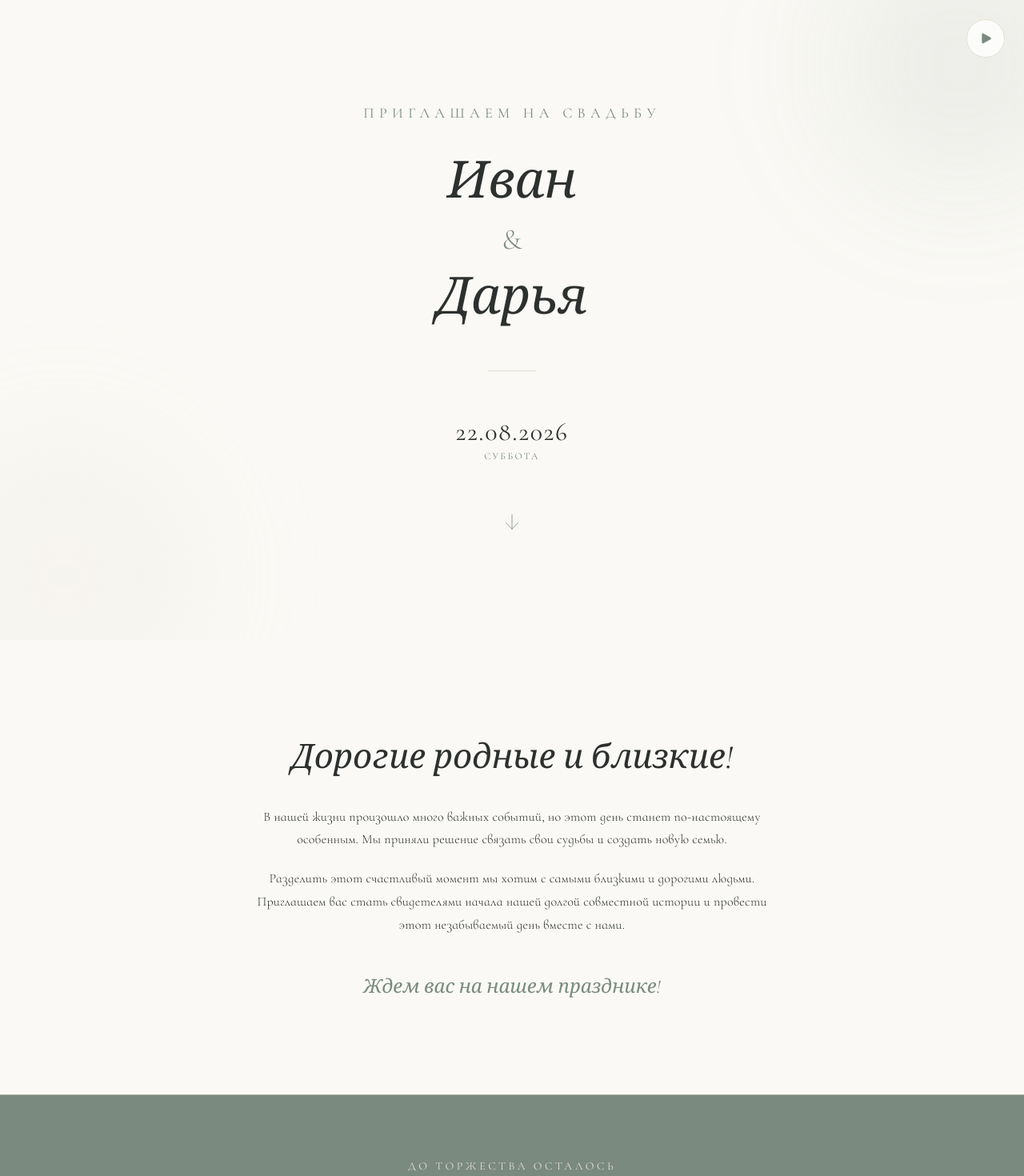
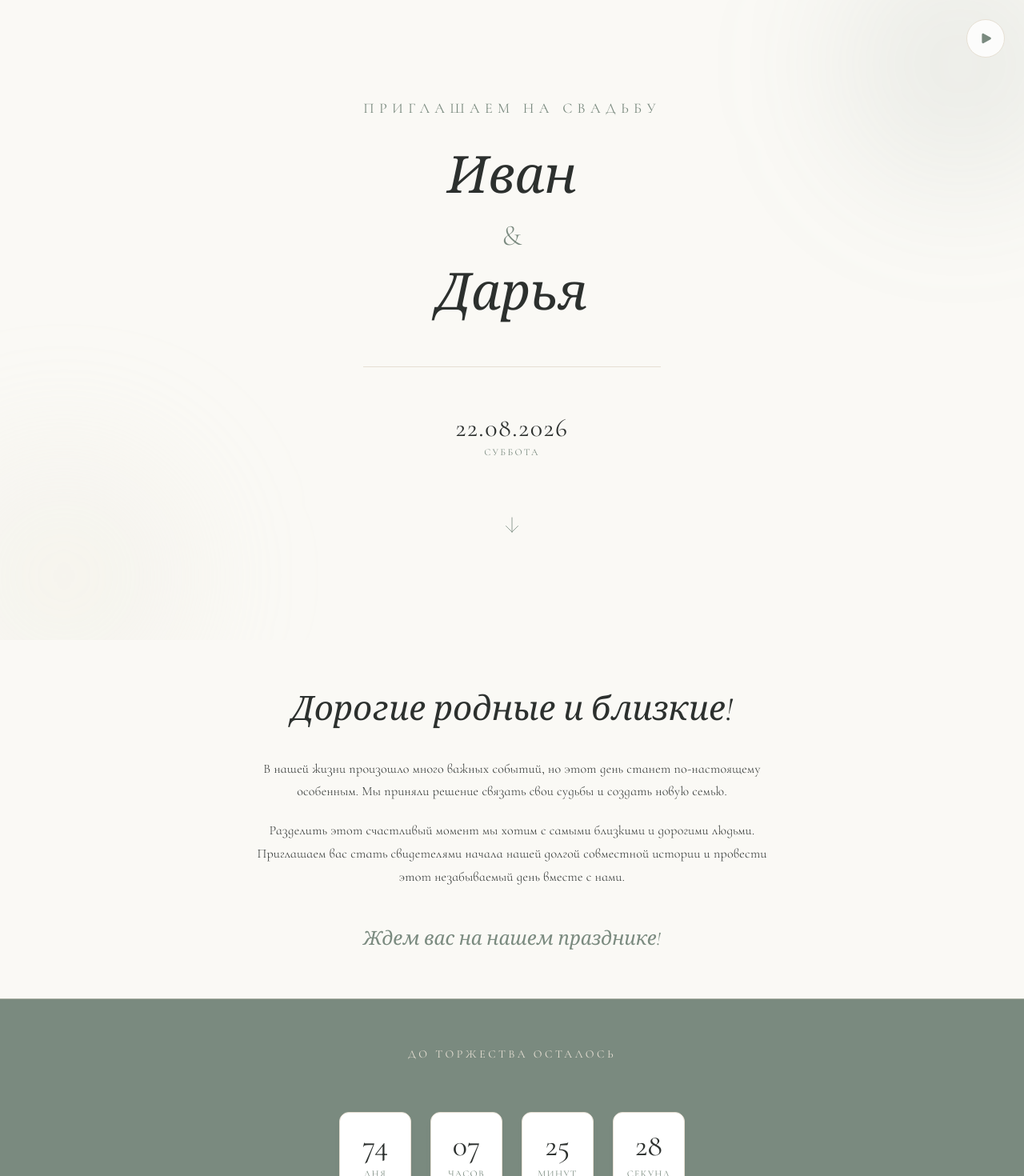
Before and after one commit to IvanK9/wedding-invitation, a React (Vite) app: page / in a window 1280 px wide. Shown: the top 1470 px of the page at 80% size. Built offline with nearby package versions, Linux system fonts and the light colour scheme; no server answers.

Commit message:
feat: add new change

```diff
--- a/src/App.tsx
+++ b/src/App.tsx
@@ -7,7 +7,8 @@ import RSVP from "./sections/RSVP/RSVP";
 
 export default function App() {
   return (
-    <main className="w-full min-h-screen bg-wedding-bg selection:bg-wedding-accent selection:text-white">
+    <div>
+      <main>
         <Hero />
         <About />
         <TimerSection />
@@ -15,5 +16,6 @@ export default function App() {
         <Location />
         <RSVP />
       </main>
+    </div>
   );
 }
--- a/src/sections/About/About.module.css
+++ b/src/sections/About/About.module.css
@@ -1,5 +1,5 @@
 .about {
-  padding: 80px 16px;
+  padding: 60px 16px;
   width: 100%;
   display: flex;
   justify-content: center;
@@ -52,7 +52,7 @@
 
 @media (min-width: 768px) {
   .about {
-    padding: 120px 24px;
+    padding: 60px 24px;
   }
 
   .about__title {
--- a/src/sections/About/About.tsx
+++ b/src/sections/About/About.tsx
@@ -2,7 +2,7 @@ import styles from "./About.module.css";
 
 export default function About() {
   return (
-    <section className={styles.about}>
+    <section className={styles.about} id="about">
       <div className={styles["about__container"]}>
         <h2 className={styles["about__title"]}>Дорогие родные и близкие!</h2>
 
--- a/src/sections/Hero/Hero.module.css
+++ b/src/sections/Hero/Hero.module.css
@@ -103,7 +103,7 @@
 
 
 .hero__divider {
-  width: 60px;
+  width: 100%;
   height: 1px;
   background-color: var(--wedding-sand);
   margin: 24px 0;
@@ -132,19 +132,31 @@
   color: var(--wedding-accent);
 }
 
-
-.hero__scroll-icon {
+.hero__scroll-btn {
   margin-top: 32px;
   color: rgba(122, 138, 127, 0.8);
+  background: none;
+  border: none;
+  padding: 8px;
+  cursor: pointer;
+  outline: none;
+  display: flex;
+  align-items: center;
+  justify-content: center;
+  transition: transform 0.3s ease, color 0.3s ease;
   animation: scrollBounce 2s infinite;
 }
 
-.hero__scroll-icon svg {
+.hero__scroll-btn:hover {
+  color: var(--wedding-accent);
+  transform: scale(1.15);
+}
+
+.hero__scroll-btn svg {
   width: 24px;
   height: 24px;
   stroke-width: 1px;
 }
-
 
 .hero__decor {
   position: absolute;
--- a/src/sections/Hero/Hero.tsx
+++ b/src/sections/Hero/Hero.tsx
@@ -22,11 +22,20 @@ export default function Hero() {
     setIsPlaying(!isPlaying);
   };
 
+  const scrollToNextSection = () => {
+    const nextSection = document.getElementById('about'); // Ищем блок по id
+    if (nextSection) {
+      nextSection.scrollIntoView({
+        behavior: 'smooth',
+        block: 'start'
+      });
+    }
+  };
+
   return (
     <section className={styles.hero}>
       <audio ref={audioRef} src={heroSong} loop />
 
-      {}
       <button
         onClick={toggleMusic}
         className={styles["hero__music-button"]}
@@ -64,7 +73,6 @@ export default function Hero() {
         )}
       </button>
 
-      {/* Главный контент */}
       <div className={styles["hero__content"]}>
         <p className={styles["hero__subtitle"]}>Приглашаем на свадьбу</p>
 
@@ -81,7 +89,7 @@ export default function Hero() {
           <p className={styles["hero__day"]}>Суббота</p>
         </div>
 
-        <div className={styles["hero__scroll-icon"]}>
+        <button className={styles["hero__scroll-btn"]} onClick={scrollToNextSection} aria-label="Прокрутить вниз">
           <svg
             xmlns="http://w3.org"
             fill="none"
@@ -94,10 +102,9 @@ export default function Hero() {
               d="M19.5 13.5L12 21m0 0l-7.5-7.5M12 21V3"
             />
           </svg>
-        </div>
+        </button>
       </div>
 
-      {/* Декоративный фон с модификаторами */}
       <div
         className={`${styles["hero__decor"]} ${styles["hero__decor--left"]}`}
       ></div>
--- a/src/sections/Location/Location.module.css
+++ b/src/sections/Location/Location.module.css
@@ -1,8 +1,5 @@
-
-
-
 .location {
-  padding: 80px 16px;
+  padding: 60px 16px;
   width: 100%;
   display: flex;
   justify-content: center;
@@ -95,7 +92,7 @@
 
 @media (min-width: 768px) {
   .location {
-    padding: 120px 24px;
+    padding: 60px 24px;
   }
 
   .location__title {
--- a/src/sections/RSVP/RSVP.module.css
+++ b/src/sections/RSVP/RSVP.module.css
@@ -1,5 +1,5 @@
 .rsvp {
-  padding: 80px 16px;
+  padding: 60px 16px;
   width: 100%;
   display: flex;
   justify-content: center;
@@ -215,7 +215,7 @@
 
 @media (min-width: 768px) {
   .rsvp {
-    padding: 120px 24px;
+    padding: 60px 24px;
   }
   .rsvp__title {
     font-size: 42px;
--- a/src/sections/Schedule/Schedule.module.css
+++ b/src/sections/Schedule/Schedule.module.css
@@ -1,12 +1,11 @@
 .schedule {
-  padding: 80px 16px;
+  padding: 60px 16px;
   width: 100%;
   display: flex;
   justify-content: center;
   align-items: center;
   background-color: var(--wedding-bg);
 }
-
 
 .schedule__container {
   max-width: 650px;
@@ -17,7 +16,6 @@
   gap: 48px;
 }
 
-
 .schedule__title {
   font-family: var(--font-serif);
   font-size: 32px;
@@ -27,7 +25,6 @@
   text-align: center;
 }
 
-
 .schedule__timeline {
   position: relative;
   width: 100%;
@@ -36,7 +33,6 @@
   gap: 40px;
   padding-left: 37px;
 }
-
 
 .schedule__timeline::before {
   content: '';
@@ -48,7 +44,6 @@
   background-color: var(--wedding-sand);
 }
 
-
 .schedule__item {
   position: relative;
   display: flex;
@@ -57,41 +52,22 @@
   text-align: left;
 }
 
-
-/* .schedule__item::before {
-  content: '';
-  position: absolute;
-  left: -31px;
-  top: 6px;
-  width: 15px;
-  height: 15px;
-  border-radius: 50%;
-  background-color: var(--wedding-bg);
-  border: 1px solid var(--wedding-accent);
-  z-index: 2;
-  transition: background-color 0.3s ease;
-} */
-
 .schedule__item::before {
   content: '';
   position: absolute;
-  left: 50px;
+  left: -36px;
   top: 8px;
-  width: 10px; /* Сделали маркер меньше */
+  width: 10px;
   height: 10px;
   background-color: var(--wedding-bg);
   border: 1px solid var(--wedding-accent);
   border-radius: 50%;
-
-  /* Превращаем кружок в элегантный ромб */
-  /* transform: rotate(45deg);  */
   z-index: 2;
 }
 
 .schedule__item:hover::before {
   background-color: var(--wedding-accent);
 }
-
 
 .schedule__time {
   font-family: var(--font-serif);
@@ -102,14 +78,12 @@
   line-height: 1;
 }
 
-
 .schedule__event-title {
   font-family: var(--font-sans);
   font-size: 16px;
   font-weight: 400;
   color: var(--wedding-dark);
 }
-
 
 .schedule__description {
   font-family: var(--font-sans);
@@ -119,10 +93,9 @@
   line-height: 1.5;
 }
 
-
 @media (min-width: 768px) {
   .schedule {
-    padding: 120px 24px;
+    padding: 60px 24px;
   }
 
   .schedule__title {
--- a/src/sections/Timer/Timer.module.css
+++ b/src/sections/Timer/Timer.module.css
@@ -33,7 +33,7 @@
 
 @media (min-width: 768px) {
   .timer__section {
-    padding: 80px 24px;
+    padding: 60px 24px;
   }
 
   .timer__section-title {
```
Lines whose indentation alone changed are shown as unchanged.
